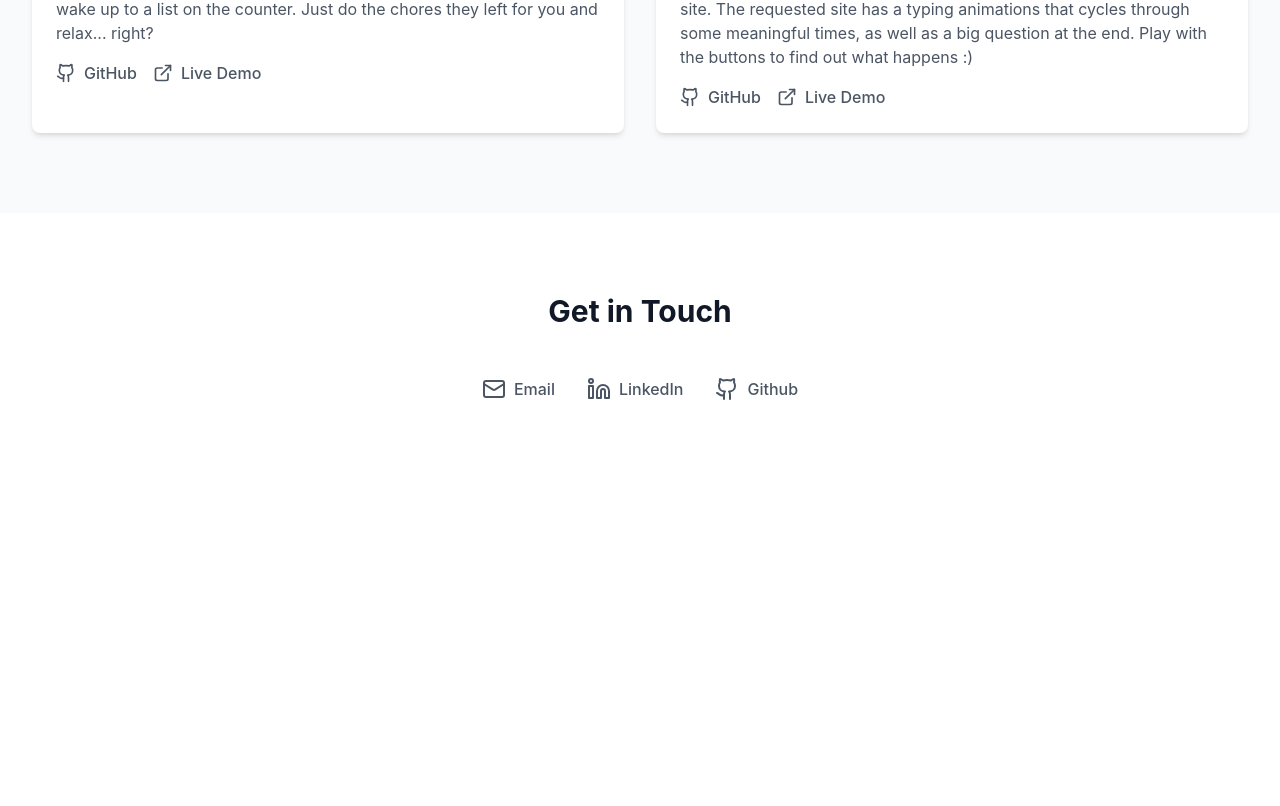
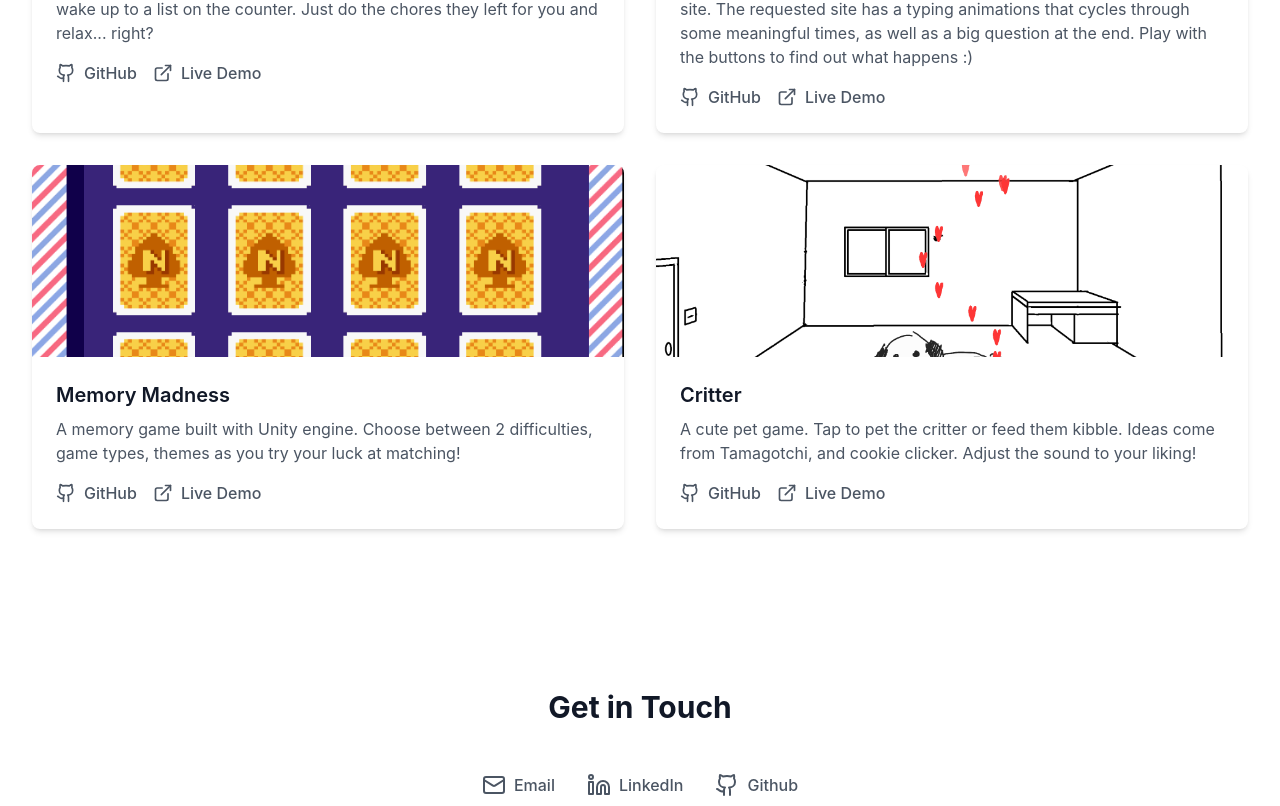
Before and after one commit to OoBubblzoO/PortfolioWebsite, a React (Vite) app: page / in a window 1280 px wide. Shown: the part 835-1641 px from the top of the page. Before the commit the page ends 1316 px from the top, so only its background shows below. Built offline with nearby package versions, Linux system fonts and the light colour scheme.

Commit message:
Update Portfolio.jsx
- Added new project information

- Added images for new projects

```diff
--- a/src/components/Portfolio.jsx
+++ b/src/components/Portfolio.jsx
@@ -38,6 +38,22 @@ const Portfolio = () => {
             image: "/ProposalThumbnail.PNG",
             github: "https://github.com/OoBubblzoO/QuestionSite",
             demo: "https://oobubblzoo.github.io/QuestionSite/"
+        },
+        {
+            id: 3,
+            title: "Memory Madness",
+            description: "A memory game built with Unity engine. Choose between 2 difficulties, game types, themes as you try your luck at matching!",
+            image: "/CardImage.PNG",
+            github:"",
+            demo: "https://drive.google.com/file/d/1Gb9Yl3Lz-xEwB4XY75o9k9mQEOhQGYHr/view"
+        },
+        {
+            id: 4,
+            title: "Critter",
+            description: "A cute pet game. Tap to pet the critter or feed them kibble. Ideas come from Tamagotchi, and cookie clicker. Adjust the sound to your liking!",
+            image: "/CritterImage.png",
+            github:"https://github.com/ericori/critter-game?tab=readme-ov-file",
+            demo: "https://drive.google.com/file/d/1qRafh3kEdXcFUnkQExvtXPxuni91eWkf/view"
         },
     ];
 
@@ -86,7 +102,7 @@ const Portfolio = () => {
             </section>
 
              {/* Projects Section */}
-            <section id="projects" className="py-20 bg-gray-50 dark:bg-gray-800">
+            <section id="projects" className="py-20 bg-white dark:bg-gray-800">
                 <div className="max-w-7xl mx-auto px-4 sm:px-6 lg:px-8">
                 <h2 className="text-3xl font-bold text-center text-gray-900 mb-12 dark:text-white">Projects</h2>
                 <div className="grid grid-cols-1 md:grid-cols-2 gap-8">
```
Also changed, not shown: public/CardImage.PNG (added), public/CritterImage.png (added).
